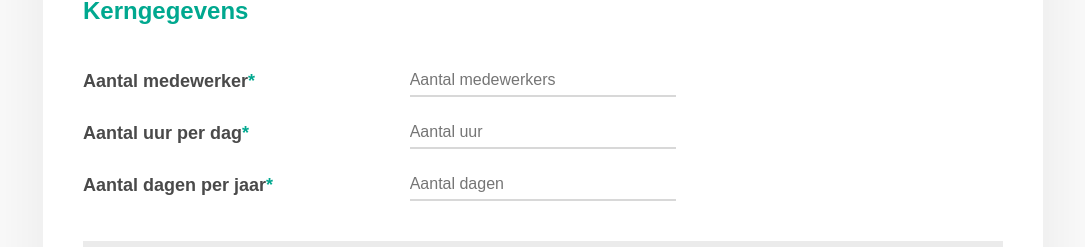
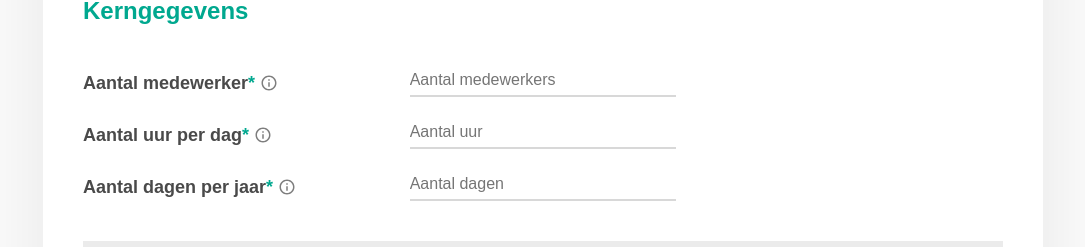
Before and after one commit to MiningCryptoLive/flexpool-managment, a React (Create React App) app: page / in a window 1280 px wide. Shown: the part 333-580 px from the top of the page, without its empty margins (97-1182 px from the left). Built offline with nearby package versions, Linux system fonts and the light colour scheme.

Commit message:
Second commit

```diff
--- a/src/components/coreSection.jsx
+++ b/src/components/coreSection.jsx
@@ -93,16 +93,19 @@ export class CoreSection extends Component {
           labelText="Aantal medewerker"
           placeholder="Aantal medewerkers"
           onValueChange={value => this.inputValueChange(noOfEmployees, value)}
+          popupText="Lorem ipsum dolor sit amet, consectetur adipiscing elit, sed do eiusmod tempor incididunt ut labore et dolore magna aliqua."
         />
         <InputRow
           labelText="Aantal uur per dag"
           placeholder="Aantal uur"
           onValueChange={value => this.inputValueChange(hoursPerDay, value)}
+          popupText="Lorem ipsum dolor sit amet, consectetur adipiscing elit, sed do eiusmod tempor incididunt ut labore et dolore magna aliqua."
         />
         <InputRow
           labelText="Aantal dagen per jaar"
           placeholder="Aantal dagen"
           onValueChange={value => this.inputValueChange(daysPerYear, value)}
+          popupText="Lorem ipsum dolor sit amet, consectetur adipiscing elit, sed do eiusmod tempor incididunt ut labore et dolore magna aliqua."
         />
         <Inset>
           <ResultRow
--- a/src/components/costReductionSection.jsx
+++ b/src/components/costReductionSection.jsx
@@ -89,6 +89,7 @@ export class CostReductionSection extends Component {
           labelText="Aantal ijzeren uitvraag"
           placeholder="Perodieke vaste uitvraag"
           onValueChange={value => this.inputValueChange(iron, value)}
+          popupText="Lorem ipsum dolor sit amet, consectetur adipiscing elit, sed do eiusmod tempor incididunt ut labore et dolore magna aliqua."
         />
 
         <InputRow
@@ -97,6 +98,7 @@ export class CostReductionSection extends Component {
           onValueChange={value =>
             this.inputValueChange(costFlexpoolPerHour, value)
           }
+          popupText="Lorem ipsum dolor sit amet, consectetur adipiscing elit, sed do eiusmod tempor incididunt ut labore et dolore magna aliqua."
         >
           <Input
             type="number"
--- a/src/components/head.jsx
+++ b/src/components/head.jsx
@@ -30,7 +30,7 @@ const BigTitle = styled.h1`
     }
 
     @media (min-width: 10px) and (max-width: 400px) {
-    font-size: 24px;
+    font-size: 22px;
   }
 `;
 
--- /dev/null
+++ b/src/components/infoIcon.jsx
@@ -0,0 +1,63 @@
+import React, { Component } from 'react';
+import PropTypes from 'prop-types';
+import infoIcon from '../assets/info.svg';
+import styled from 'styled-components';
+import { Popup } from './popup';
+
+const InfoIconComponent = styled.div`
+  position: relative;
+  display: inline;
+`;
+
+const InfoImage = styled.img`
+  height: 18px;
+  opacity: 0.5;
+  transform: translateY(3px);
+  cursor: pointer;
+`;
+
+export class InfoIcon extends Component {
+  constructor(props) {
+    super(props);
+    this.state = {
+      hover: false
+    };
+
+    this.setHover = this.setHover.bind(this);
+    this.removeHover = this.removeHover.bind(this);
+  }
+
+
+
+  static propTypes = {
+    popupText: PropTypes.string
+  };
+
+  setHover() {
+    this.setState({
+      hover: true
+    });
+  }
+
+  removeHover() {
+    this.setState({
+      hover: false
+    });
+  }
+
+  render() {
+    console.log(this.props.popupText);
+
+    return (
+      <InfoIconComponent
+        onMouseEnter={this.setHover}
+        onMouseLeave={this.removeHover}
+      >
+        <InfoImage src={infoIcon} />
+        {this.state.hover ? <Popup popupText={this.props.popupText} /> : null}
+      </InfoIconComponent>
+    );
+  }
+}
+
+export default InfoIcon;
--- a/src/components/inputRow.jsx
+++ b/src/components/inputRow.jsx
@@ -14,7 +14,6 @@ const Input = styled.input`
   line-height: 30px;
   width: 100%;
 `;
-
 
 export class InputRow extends Component {
   constructor(props) {
@@ -38,7 +37,8 @@ export class InputRow extends Component {
     inset: PropTypes.bool,
     onValueChange: PropTypes.func,
     subRowFirst: PropTypes.any,
-    subRowSecond: PropTypes.any
+    subRowSecond: PropTypes.any,
+    popupText: PropTypes.string
   };
 
   static defaultProps = {
@@ -47,24 +47,31 @@ export class InputRow extends Component {
   };
 
   renderLastRow() {
-    const {subRowFirst, subRowSecond, children } = this.props;
+    const { subRowFirst, subRowSecond, children } = this.props;
 
-    if(subRowFirst) {
-      return <SubRows valueOne={subRowFirst} valueTwo={subRowSecond}/>
+    if (subRowFirst) {
+      return <SubRows valueOne={subRowFirst} valueTwo={subRowSecond} />;
     }
 
-    if(children) {
+    if (children) {
       return children;
     }
-
   }
 
   render() {
-    const { labelText, star, placeholder, inset, subRowFirst, subRowSecond } = this.props;
+    const {
+      labelText,
+      star,
+      placeholder,
+      inset,
+      subRowFirst,
+      subRowSecond,
+      popupText
+    } = this.props;
 
     return (
       <Row inset={inset}>
-        <Label labelText={labelText} star={star} />
+        <Label labelText={labelText} star={star} popupText={popupText}/>
         <Input
           value={this.state.value}
           type="number"
@@ -73,7 +80,6 @@ export class InputRow extends Component {
         />
 
         {this.renderLastRow()}
-
       </Row>
     );
   }
--- a/src/components/label.jsx
+++ b/src/components/label.jsx
@@ -1,8 +1,8 @@
 import React, { Component } from 'react';
 import PropTypes from 'prop-types';
 import styled from 'styled-components';
-import {miniMargin, halfMargin, colors} from '../theme.js'
-
+import {miniMargin, halfMargin, colors} from '../theme.js';
+import { InfoIcon } from './infoIcon';
 
 const LabelComponent = styled.h3`
     font-size: 18px;
@@ -20,6 +20,7 @@ export class Label extends Component {
   static propTypes = {
     labelText: PropTypes.string,
     star: PropTypes.bool,
+    popupText: PropTypes.string
   }
 
   static defaultProps = {
@@ -27,11 +28,11 @@ export class Label extends Component {
     }
 
   render() {
-    const {labelText, star} = this.props;
+    const {labelText, star, popupText} = this.props;
 
     return (
       <LabelComponent>
-        {labelText}{star ? <Star>*</Star> : null}
+        {labelText}{star ? <Star>*</Star> : null}&nbsp;{popupText ? <InfoIcon popupText={popupText} /> : null }
       </LabelComponent>
     )
   }
--- a/src/components/planningSection.jsx
+++ b/src/components/planningSection.jsx
@@ -72,6 +72,7 @@ export class PlanningSection extends Component {
           onValueChange={value => this.inputValueChange(collectDocuments, value)}
           subRowFirst="75%"
           subRowSecond={this.state.collectDocumentsProfitIndication}
+          popupText="Lorem ipsum dolor sit amet, consectetur adipiscing elit, sed do eiusmod tempor incididunt ut labore et dolore magna aliqua."
         />
         <InputRow
           labelText="Contorleren, verzamelen, doorsturen van gewerkte uren"
@@ -79,6 +80,7 @@ export class PlanningSection extends Component {
           onValueChange={value => this.inputValueChange(checkHours, value)}
           subRowFirst="75%"
           subRowSecond={this.state.checkHoursProfitIndication}
+          popupText="Lorem ipsum dolor sit amet, consectetur adipiscing elit, sed do eiusmod tempor incididunt ut labore et dolore magna aliqua."
         />
         <InputRow
           labelText="Factuurcontroler"
@@ -86,6 +88,7 @@ export class PlanningSection extends Component {
           onValueChange={value => this.inputValueChange(checkInvoice, value)}
           subRowFirst="50%"
           subRowSecond={this.state.checkInvoiceProfitIndication}
+          popupText="Lorem ipsum dolor sit amet, consectetur adipiscing elit, sed do eiusmod tempor incididunt ut labore et dolore magna aliqua."
         />
 
         <Inset>
--- /dev/null
+++ b/src/components/popup.jsx
@@ -0,0 +1,53 @@
+import React, { Component } from 'react';
+import PropTypes from 'prop-types';
+import styled from 'styled-components';
+
+const PopupComponent = styled.div`
+  position: absolute;
+  width: 350px;
+  left: 36px;
+  transform: translateY(-50%) translateY(-11px);
+  border-left: 2px solid #00a88f;
+  padding: 10px;
+  background-color: white;
+  box-shadow: 0 14px 28px rgba(0,0,0,0.1), 0 10px 10px rgba(0,0,0,0.1);
+
+  &:after,
+  &:before {
+    right: 100%;
+    top: 50%;
+    border: solid transparent;
+    content: ' ';
+    height: 0;
+    width: 0;
+    position: absolute;
+    pointer-events: none;
+  }
+
+  &:after {
+    border-color: rgba(255, 255, 255, 0);
+    border-right-color: #ffffff;
+    border-width: 10px;
+    margin-top: -10px;
+  }
+  &:before {
+    border-color: rgba(0, 168, 143, 0);
+    border-right-color: #00a88f;
+    border-width: 13px;
+    margin-top: -13px;
+  }
+`;
+
+export class Popup extends Component {
+  static propTypes = {
+    popupText: PropTypes.string
+  };
+
+  render() {
+    return <PopupComponent>
+      {this.props.popupText}
+    </PopupComponent>;
+  }
+}
+
+export default Popup;
--- a/src/components/savingSection.jsx
+++ b/src/components/savingSection.jsx
@@ -99,11 +99,13 @@ export class SavingSection extends Component {
           onValueChange={value => this.inputValueChange(margin, value)}
           subRowFirst="40%"
           subRowSecond={`€${this.state.profitIndication},-`}
+          popupText="Lorem ipsum dolor sit amet, consectetur adipiscing elit, sed do eiusmod tempor incididunt ut labore et dolore magna aliqua."
         />
         <InputRow
           labelText="Retentie"
           placeholder="In aantal werkdagen"
           onValueChange={value => this.inputValueChange(retention, value)}
+          popupText="Lorem ipsum dolor sit amet, consectetur adipiscing elit, sed do eiusmod tempor incididunt ut labore et dolore magna aliqua."
         />
         <InputRow
           labelText="Aantal dagen tot een werknemer is ingewerkt"
--- a/src/components/timeSavingSection.jsx
+++ b/src/components/timeSavingSection.jsx
@@ -90,7 +90,8 @@ export class TimeSavingSection extends Component {
           placeholder="0%"
           onValueChange={value => this.inputValueChange(notTooEarly, value)}
           subRowSentenceResult="5 min"
-          subRowSentenceLabel="per persoon per dag s"
+          subRowSentenceLabel="per persoon per dag"
+          popupText="Lorem ipsum dolor sit amet, consectetur adipiscing elit, sed do eiusmod tempor incididunt ut labore et dolore magna aliqua."
         >
           <SubText>
             {this.state.minutesSavedEarly} min&nbsp;<SubTextLabel>
@@ -102,6 +103,7 @@ export class TimeSavingSection extends Component {
           labelText="Niet te laat klaar"
           placeholder="0%"
           onValueChange={value => this.inputValueChange(notTooLate, value)}
+          popupText="Lorem ipsum dolor sit amet, consectetur adipiscing elit, sed do eiusmod tempor incididunt ut labore et dolore magna aliqua."
         >
           <SubText>
             {this.state.minutesSavedLate} min&nbsp;<SubTextLabel>
```
Also changed, not shown: src/assets/info.svg (added).
